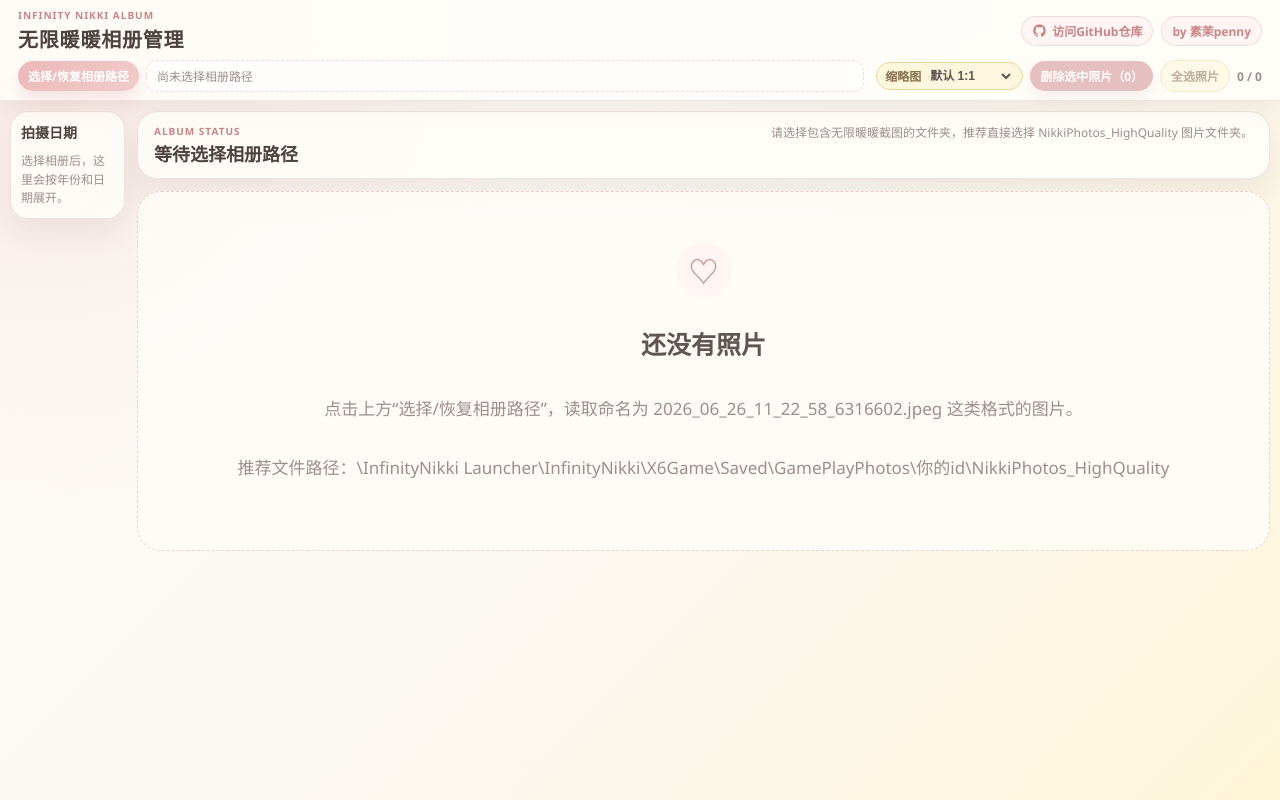
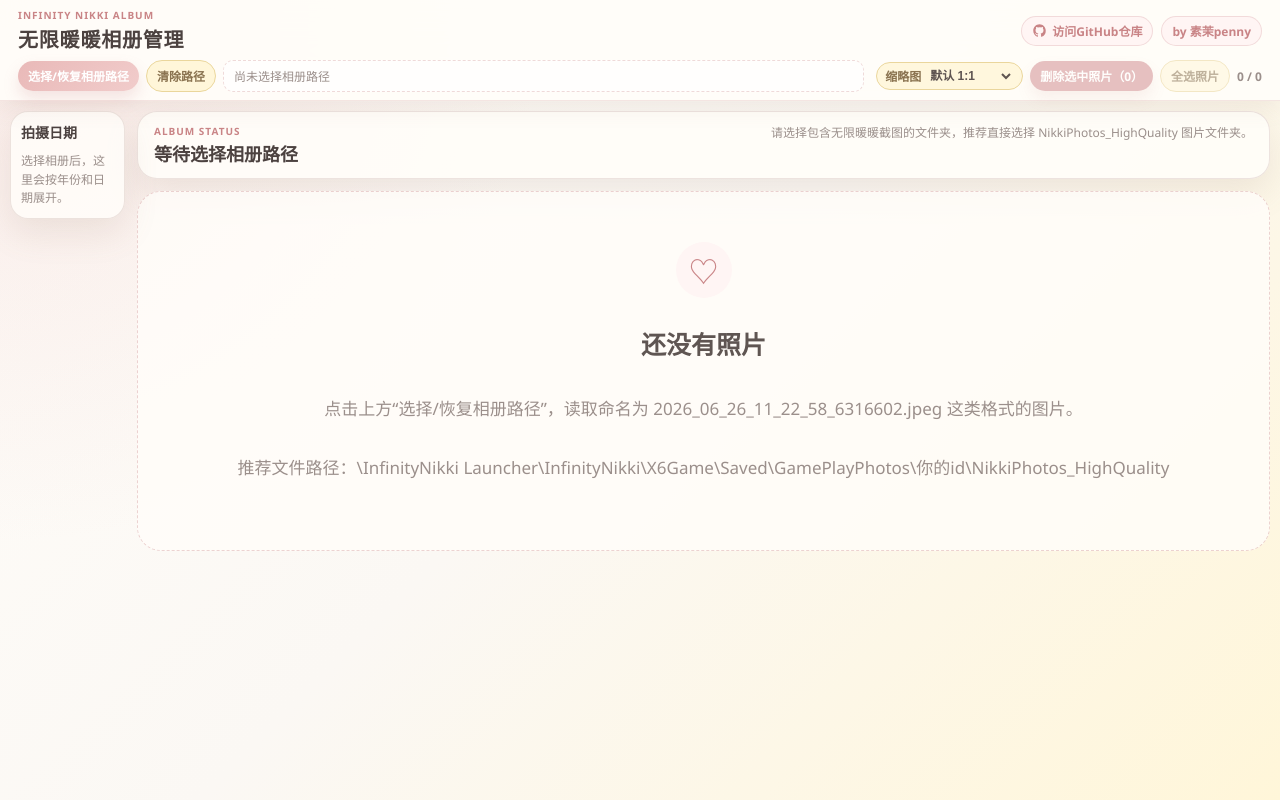
Before and after one commit to sumopenny/Infinity-Nikki-Album-Manager, a Vue app: page / in a window 1280 px wide. Built offline with nearby package versions, Linux system fonts and the light colour scheme.

Commit message:
新增“清除路径”按钮

```diff
--- a/src/App.vue
+++ b/src/App.vue
@@ -6,6 +6,7 @@
 import Lightbox from './components/Lightbox.vue'
 import { groupDatesByYear, groupPhotosByDate, type PhotoItem } from './utils/dateGrouping'
 import {
+  clearSavedAlbumDirectoryHandle,
   deletePhotoFile,
   getSavedAlbumDirectoryHandle,
   pickAlbumDirectory,
@@ -95,6 +96,16 @@
   } finally {
     isLoading.value = false
   }
+}
+
+async function clearDirectory() {
+  await clearSavedAlbumDirectoryHandle()
+  releasePhotoUrls(photos.value)
+  photos.value = []
+  selectedIds.value = new Set()
+  currentPreview.value = null
+  directoryName.value = '尚未选择相册路径'
+  statusMessage.value = '已清除记住的相册路径。需要继续管理相册时，请重新选择文件夹。'
 }
 
 function changeThumbnailMode(mode: ThumbnailMode) {
@@ -228,6 +239,7 @@
       :is-deleting="isDeleting"
       :thumbnail-mode="thumbnailMode"
       @choose-directory="chooseDirectory"
+      @clear-directory="clearDirectory"
       @toggle-all="toggleAll"
       @delete-selected="deleteSelectedPhotos"
       @change-thumbnail-mode="changeThumbnailMode"
--- a/src/components/TopBar.vue
+++ b/src/components/TopBar.vue
@@ -13,6 +13,7 @@
 
 defineEmits<{
   chooseDirectory: []
+  clearDirectory: []
   toggleAll: []
   deleteSelected: []
   changeThumbnailMode: [mode: ThumbnailMode]
@@ -58,6 +59,9 @@
         <button class="primary-button" type="button" :disabled="isLoading" @click="$emit('chooseDirectory')">
           {{ isLoading ? '正在读取...' : '选择/恢复相册路径' }}
         </button>
+        <button class="soft-button" type="button" :disabled="isLoading" @click="$emit('clearDirectory')">
+          清除路径
+        </button>
         <div class="path-pill" :title="directoryName">{{ directoryName }}</div>
       </div>
 
```
